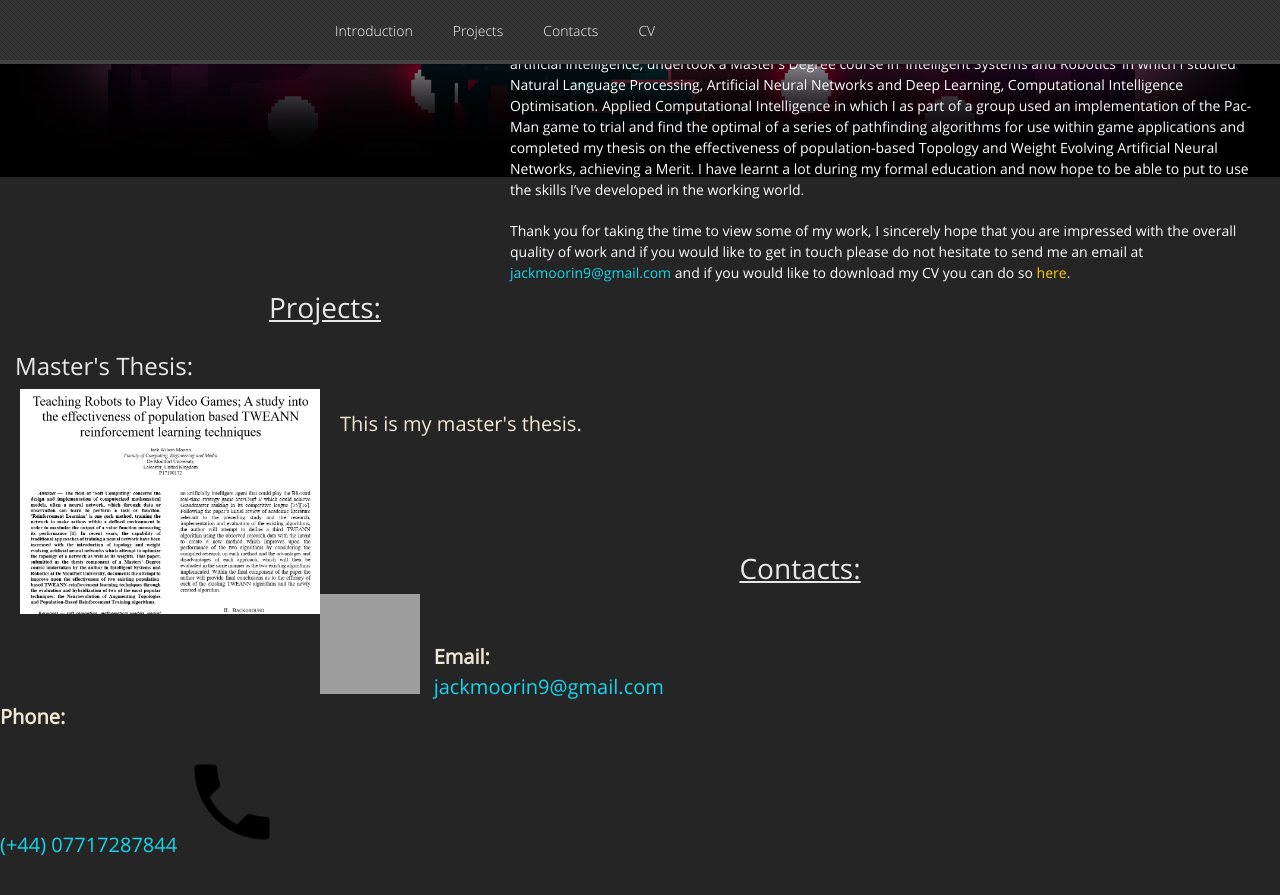
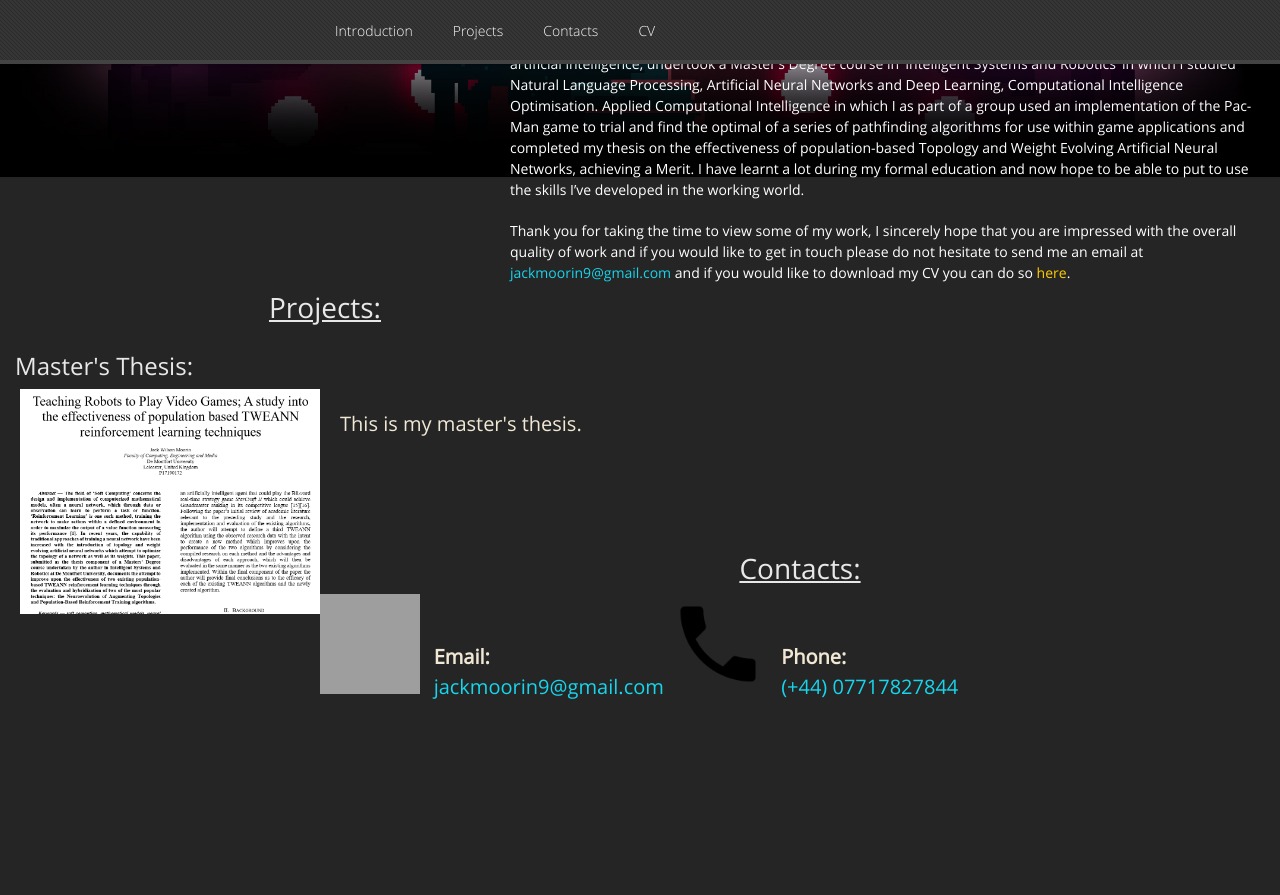
Before and after one commit to GamesProgrammingGrad2021/GamesProgrammingGrad2021.github.io, a Jekyll site: the page built from index.md, in a window 1280 px wide and 900 px high, scrolled down 930 px. Shown: the top 895 px of the window. Built offline with Jekyll 4.4.1, drawn with Linux system fonts in a browser that asks for light colours; nearby versions of some CDN libraries; our own code applies the rules of GitHub Pages for plain Markdown files; after the commit the page ends 1652 px from its top, so only the background shows below that; grey boxes are pictures that could not be loaded.

Commit message:
Update default.html

```diff
--- a/_layouts/default.html
+++ b/_layouts/default.html
@@ -141,8 +141,8 @@
 			<span style="display: inline-block; font-size: 20px; padding-left: 10px; padding-top: 20px;"><b>Email:</b><br><span style="color: #17d5eb;">jackmoorin9@gmail.com</span></span>
 
 			<!-- Phone -->
-			<p style="font-size: 20px;"><b>Phone:</b><br><span style="color: #17d5eb;">(+44) 07717287844</span>
-			<span style="display: inline-block; padding-right: 10px; padding-top: 20px;"><img src="Phone_Icon.png" alt="Phone_Icon" width="100" height="100" style="padding-right: 30;%"></span></p>
+			<img src="Phone_Icon.png" alt="Phone_Icon" width="100" height="100" style="padding-left: 30;%">
+			<span style="display: inline-block; font-size: 20px; padding-left: 10px; padding-top: 20px;"><b>Phone:</b><br><span style="color: #17d5eb;">(+44) 07717827844</span></span>
 		</div>
 	</div>
   </body>
```
